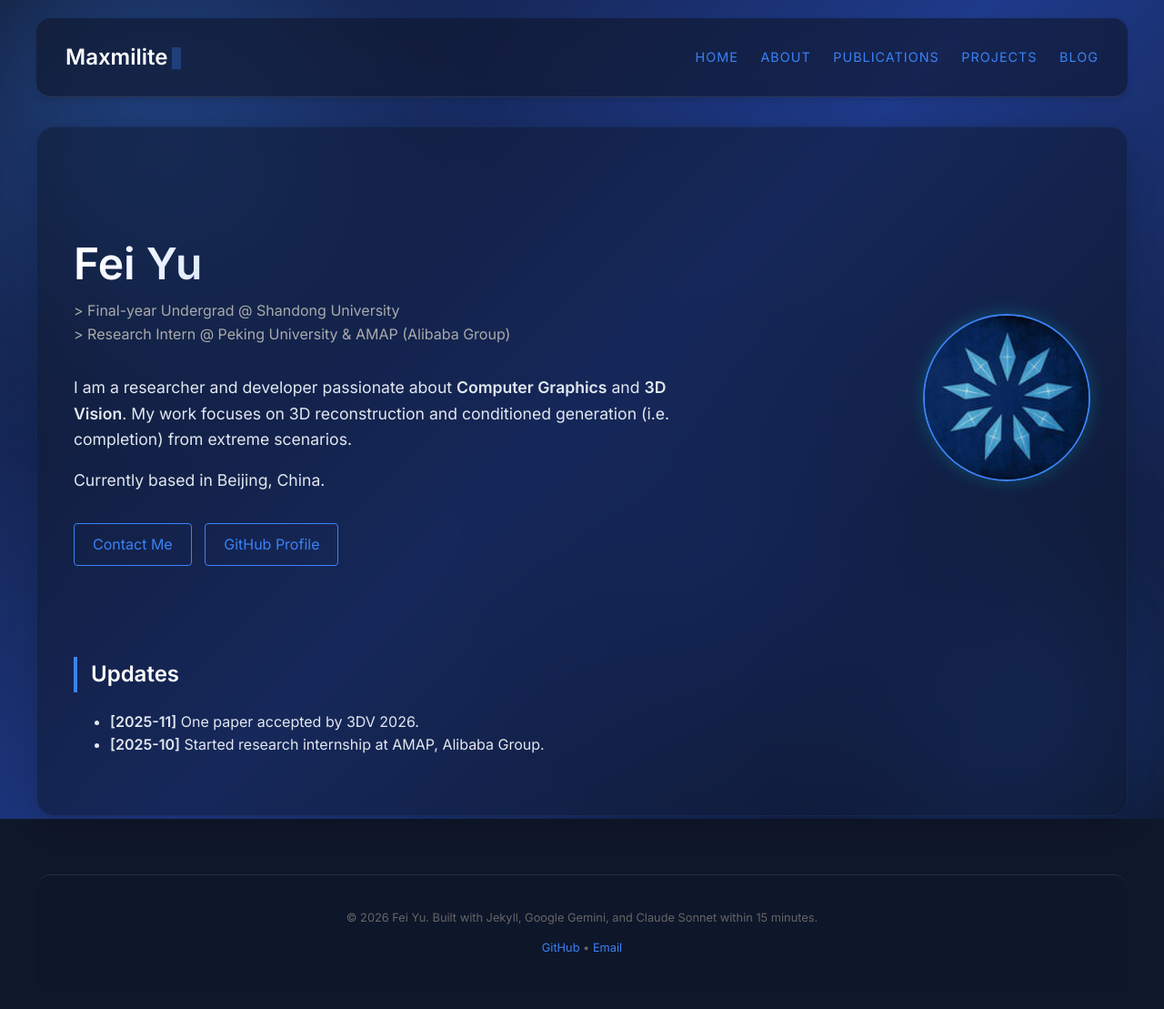
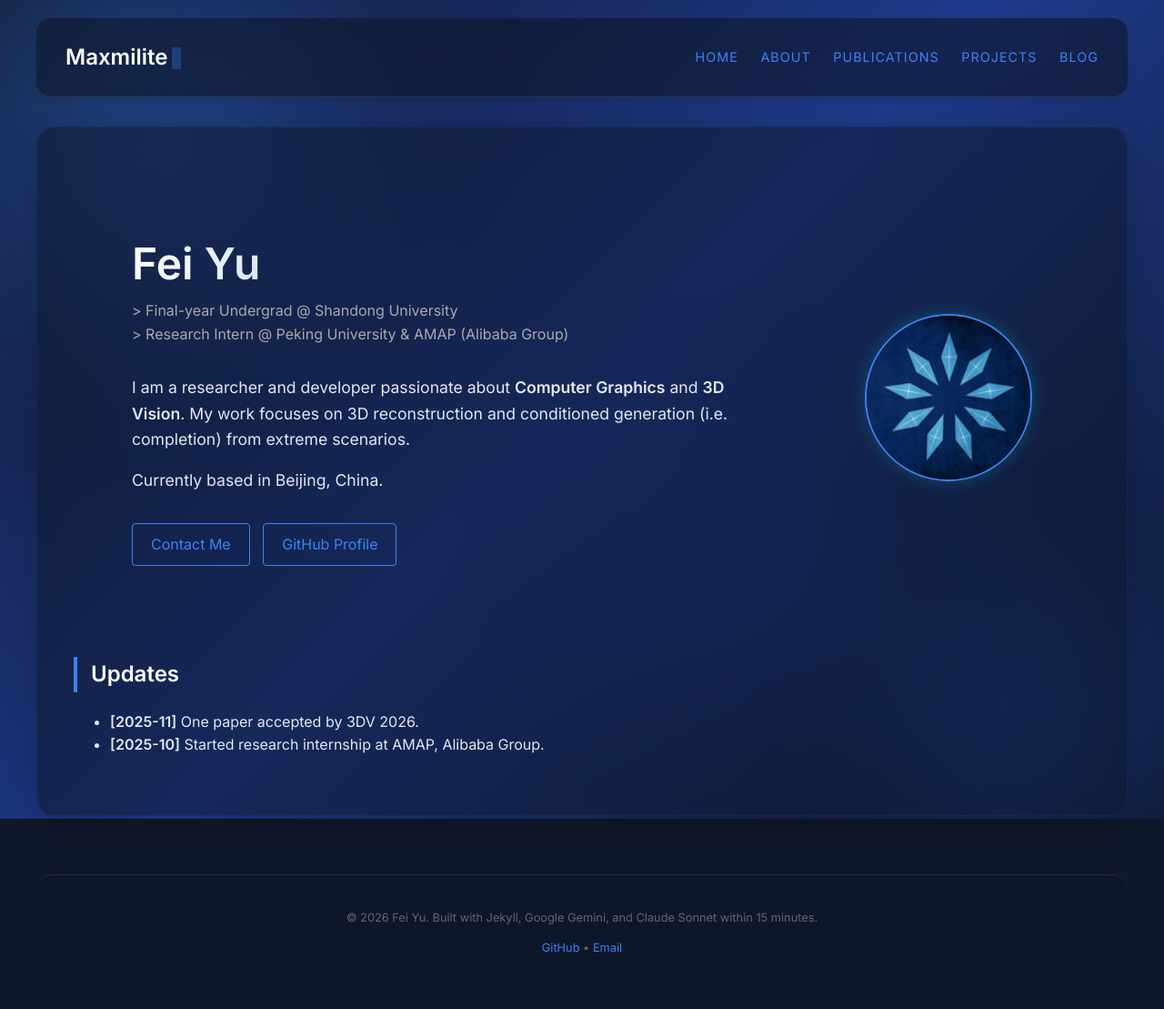
Before and after one commit to Maxmilite/maxmilite.github.io, a Jekyll site: the page built from index.md, in a window 1280 px wide. Shown: the whole page at 91% size. Built offline with Jekyll 4.4.1, drawn with Linux system fonts in a browser that asks for light colours.

Commit message:
post modification

```diff
--- a/assets/css/style.scss
+++ b/assets/css/style.scss
@@ -105,7 +105,7 @@
 }
 
 .container {
-  max-width: max(1200px, 85%);
+  max-width: 1200px;
   margin: 0 auto;
   padding: 20px;
   position: relative;
--- a/index.md
+++ b/index.md
@@ -3,7 +3,7 @@
 title: Home
 ---
 
-<section class="hero">
+<section class="hero" style="padding: 4rem">
 
     <div class="hero-text">
         <h1>Fei Yu</h1>
```
